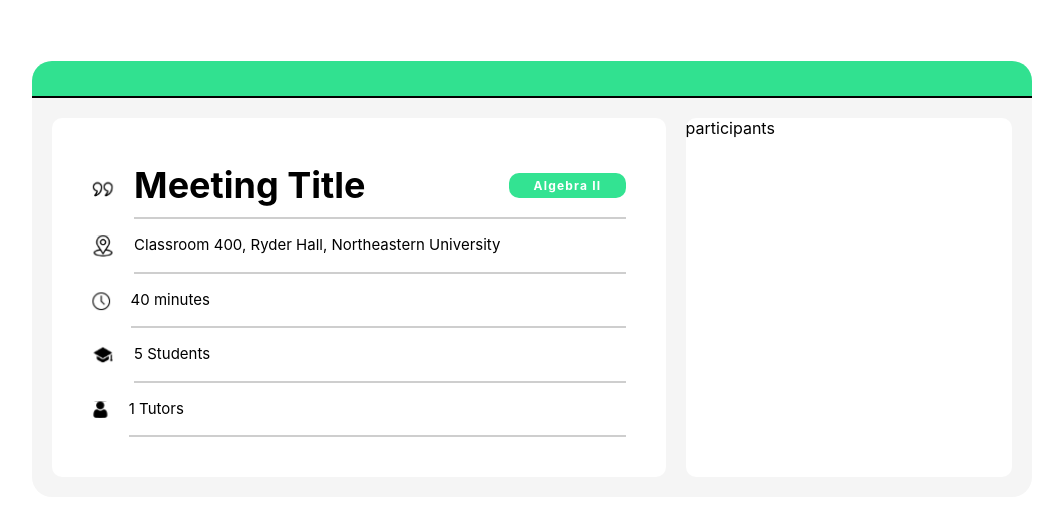
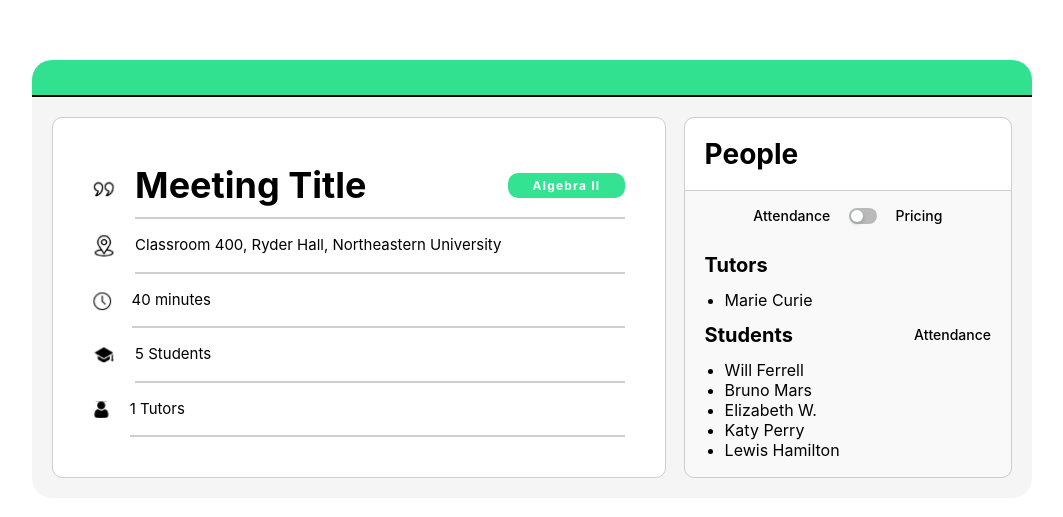
Before and after one commit to dennis-bg/tadpoleInterviewTest, a React (Create React App) app: page / in a window 1280 px wide. Shown: the part 121-638 px from the top of the page, without its empty margins (108-1171 px from the left). Built offline with nearby package versions, Linux system fonts and the light colour scheme.

Commit message:
People setup

```diff
--- a/src/components/MeetingInfo/styles.module.css
+++ b/src/components/MeetingInfo/styles.module.css
@@ -1,6 +1,7 @@
 .info {
     width: 64%;
     background-color: white;
+    border: 1px solid #CECECE;
     border-radius: 10px;
     padding: 40px;
     box-sizing: border-box;
--- a/src/components/MeetingModal/index.tsx
+++ b/src/components/MeetingModal/index.tsx
@@ -4,6 +4,7 @@ import { MeetingDetails } from "../../types/types";
 import styles from './styles.module.css'
 import { MeetingInfoCard } from "../MeetingInfo";
 import { MeetingParticipants } from "../MeetingParticipants";
+
 interface MeetingModalProps {
     open: boolean,
     meetingDetails: MeetingDetails
@@ -26,7 +27,10 @@ export const MeetingModal: React.FC<MeetingModalProps> = ({ open, meetingDetails
                     students={meetingDetails.participants.students.length}
                     tutors={meetingDetails.participants.tutors.length}
                 />
-                <MeetingParticipants/>
+                <MeetingParticipants
+                    students={meetingDetails.participants.students}
+                    tutors={meetingDetails.participants.tutors}
+                />
             </div>
         </MyModal>
     )
--- a/src/components/MeetingParticipants/index.tsx
+++ b/src/components/MeetingParticipants/index.tsx
@@ -1,8 +1,57 @@
-import React from "react";
+import React, { useState } from "react";
 import styles from './styles.module.css'
+import { Attendeees } from "../../types/types";
+import { Switch } from "antd";
 
-export const MeetingParticipants = () => {
+enum View {
+    Attendance,
+    Pricing
+}
+
+export const MeetingParticipants: React.FC<Attendeees> = ({
+    students,
+    tutors
+}) => {
+
+    const [view, setView] = useState<View>(View.Attendance)
+
+    const handleSwitchChange = (checked: boolean) => {
+        if(checked){
+            setView(View.Pricing);
+        }else{
+            setView(View.Attendance);
+        }
+    }
+
     return (
-        <div className={styles.participants}>participants</div>
+        <div className={styles.participants}>
+            <h1>People</h1>
+            <div className={styles.switchSection}>
+                <p>Attendance</p>
+                <Switch
+                    checked={view !== View.Attendance}
+                    onChange={handleSwitchChange}
+                    size={"small"}
+                    className={styles.switch}
+                />
+                <p>Pricing</p>
+            </div>
+            <div className={styles.body}>
+                <div className={styles.subTitle}>
+                    <h2>Tutors</h2>
+                    {view === View.Pricing && <p>Recieving</p>}
+                </div>
+                <ul>
+                    {tutors.map(tutor => <li>{tutor.name}</li>)}
+                </ul>
+                <div className={styles.subTitle}>
+                    <h2>Students</h2>
+                    <p>{view === View.Attendance ? 'Attendance' : 'Paying'}</p>
+                </div>
+                <ul>
+                    {students.map(student => <li>{student.name}</li>)}
+                </ul>
+            </div>
+        </div>
     )
 }
--- a/src/components/MeetingParticipants/styles.module.css
+++ b/src/components/MeetingParticipants/styles.module.css
@@ -1,5 +1,64 @@
 .participants {
     width: 34%;
+    background-color: #F9F9F9;
+    border-radius: 10px;
+    border: 1px solid #CECECE;
+}
+
+.participants h1 {
+    font-size: 28px;
+    font-feature-settings: 700;
+    line-height: 42px;
+    letter-spacing: -2.2%;
+    padding-left: 20px;
+    padding-bottom: 15px;
+    padding-top: 15px;
+    margin-bottom: 0;
+    margin-top: 0;
+    border-bottom: 1px solid #CECECE;
+    border-radius: 10px 10px 0 0;
     background-color: white;
-    border-radius: 10px;
 }
+
+.body {
+    background-color: #F9F9F9;
+}
+
+.switchSection {
+    display: flex;
+    flex-direction: row;
+    justify-content: space-evenly;
+    align-items: center;
+    padding-left: 50px;
+    padding-right: 50px;
+}
+
+.switch {
+    color: #31E190;
+}
+
+.subTitle{
+    display: flex;
+    flex-direction: row;
+    justify-content: space-between;
+    padding: 0 20px 0 20px;
+}
+
+.subTitle h2 {
+    font-size: 20px;
+    font-weight: 700;
+    line-height: 30px;
+    letter-spacing: -2.2%;
+    margin: 10px 0 10px 0;
+}
+
+.subTitle p, .switchSection p {
+    font-size: 14px;
+    font-weight: 500;
+    line-height: 21px;
+    letter-spacing: -2.2%;
+}
+
+.body ul {
+    margin: 0;
+}
--- a/src/types/types.ts
+++ b/src/types/types.ts
@@ -20,7 +20,7 @@ interface Tutor {
     rate: number
 }
 
-interface Attendeees {
+export interface Attendeees {
     tutors: Tutor[],
     students: Student[]
 }
```
